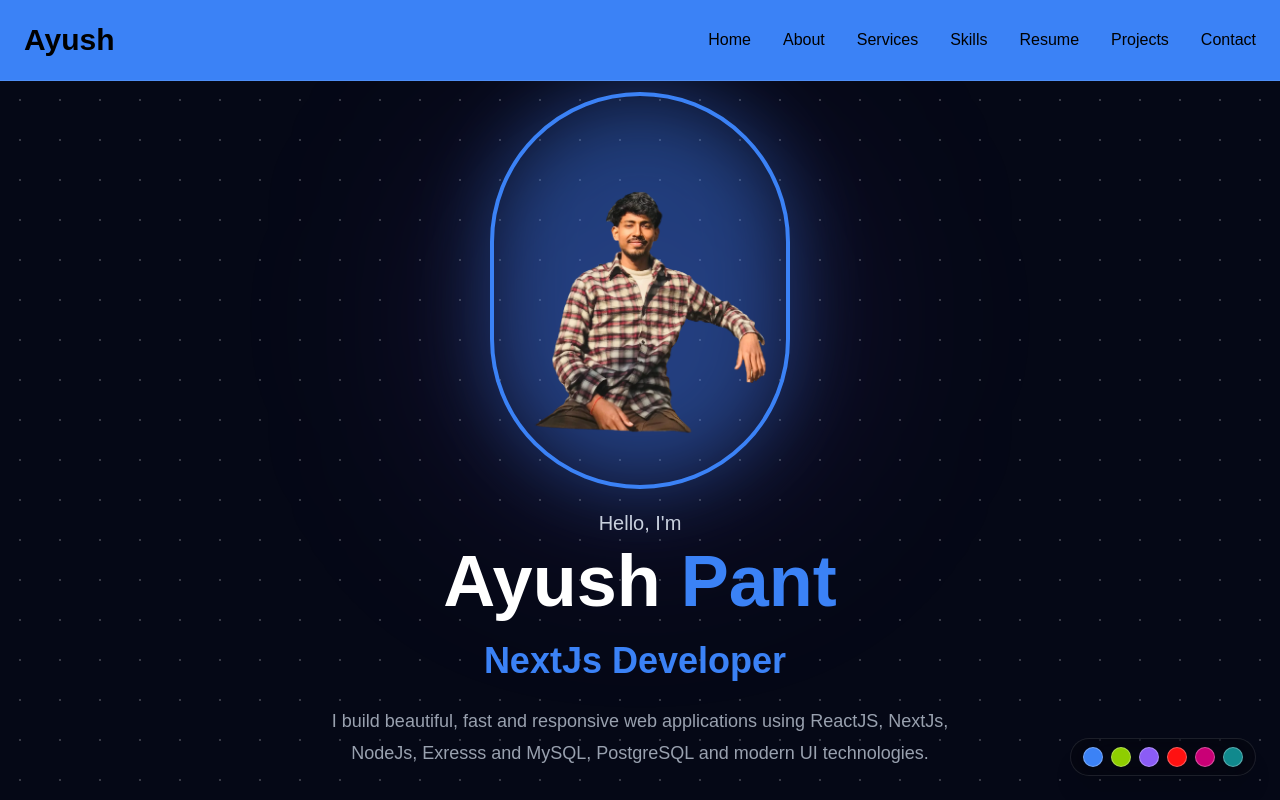
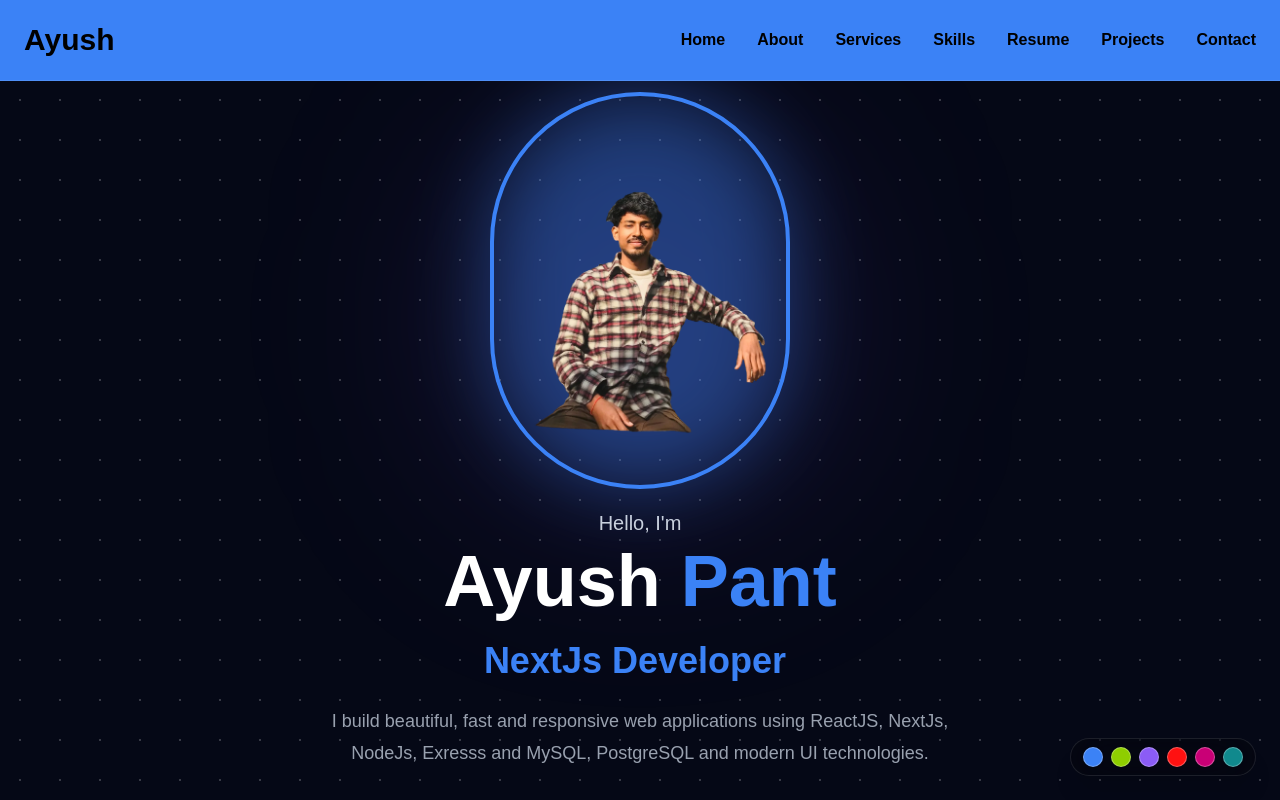
Before and after one commit to ayushpant-ui/Portfolio_New, a Next.js app in the folder frontend/: page / in a window 1280 px wide. Shown: the top 800 px of the page. Built offline with nearby package versions, Linux system fonts and the light colour scheme.

Commit message:
Change in ProjectCard

```diff
--- a/frontend/src/components/navbar/Navbar.jsx
+++ b/frontend/src/components/navbar/Navbar.jsx
@@ -57,7 +57,7 @@ export default function Navbar() {
                 duration={700}
                 offset={-80}
                 activeClass="text-(--accent)"
-                className="cursor-pointer capitalize text-black transition hover:text-white "
+                className="cursor-pointer capitalize text-black font-bold transition hover:text-white "
               >
                 {item}
               </Link>
@@ -99,7 +99,7 @@ export default function Navbar() {
                 offset={-80}
                 activeClass="text-(--accent)"
                 onClick={()=> setOpen(false)}
-                className="cursor-pointer capitalize text-black transition hover:text-white"
+                className="cursor-pointer capitalize text-black font-bold transition  hover:text-white"
               >
                 {item}
               </Link>
--- a/frontend/src/data/projects.js
+++ b/frontend/src/data/projects.js
@@ -72,6 +72,7 @@ const projects = [
 
     technologies: [
       "Next.js",
+      "NestJS",
       "Node",
       "Express",
       "Prisma",
```
